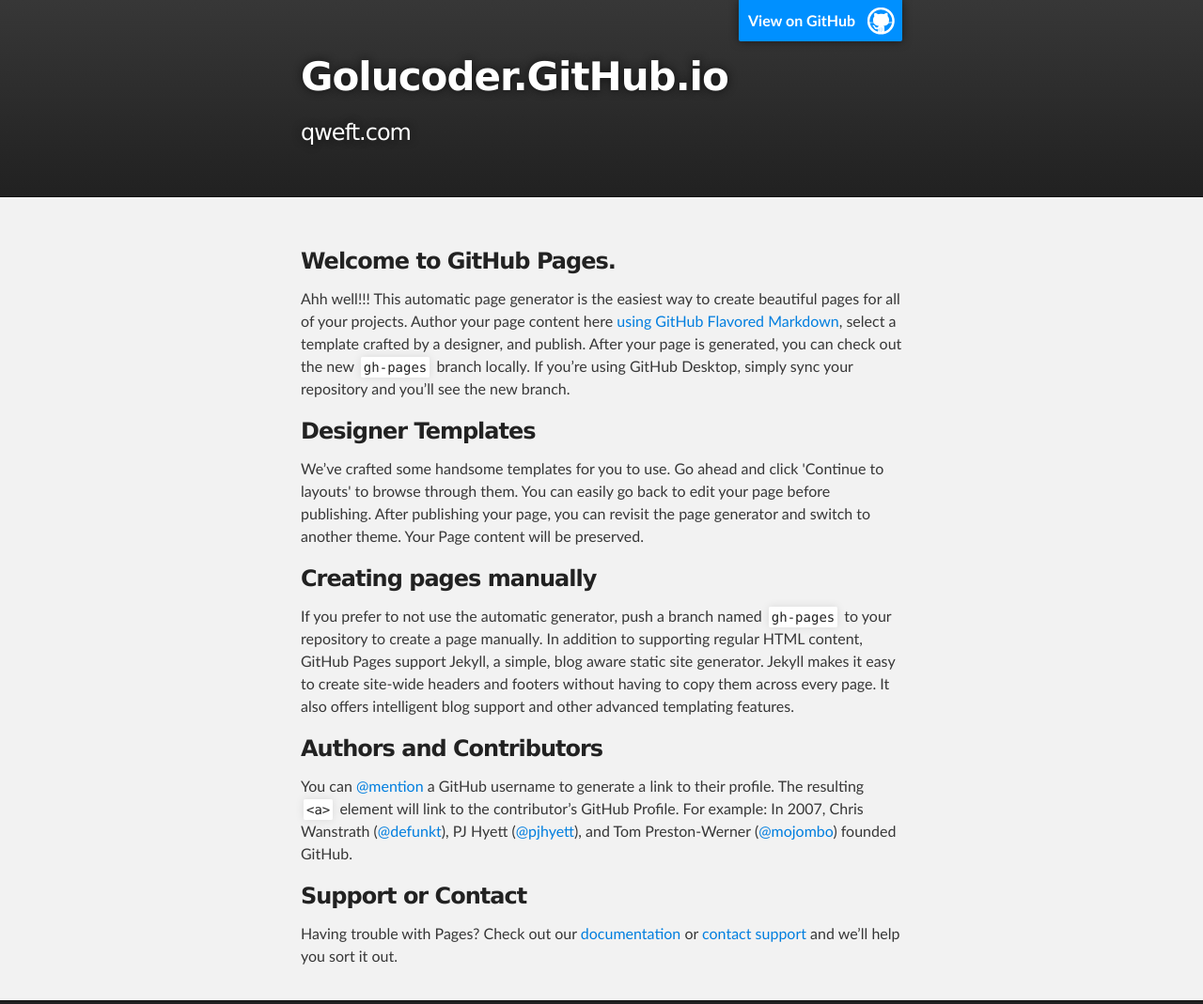
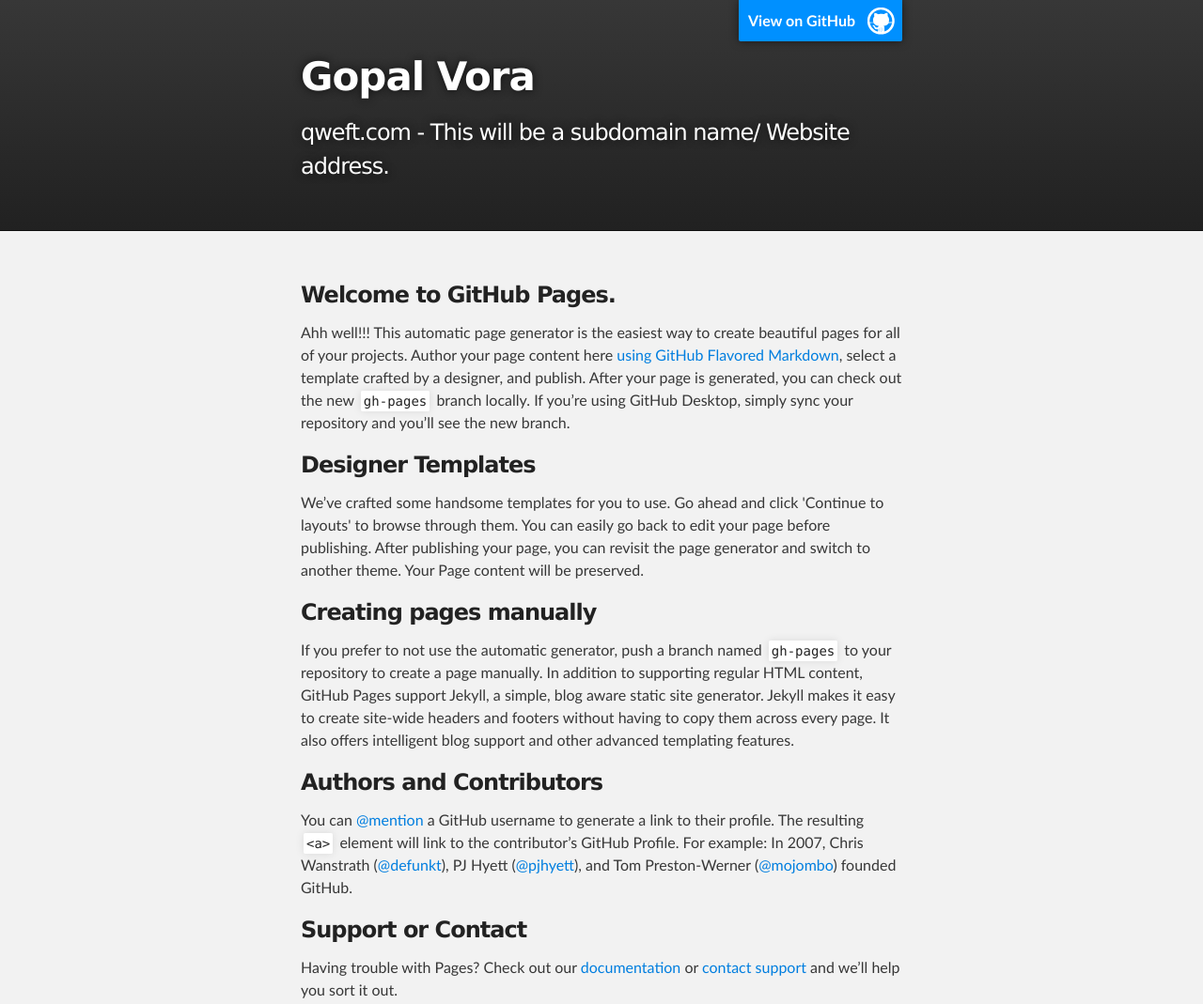
Before and after one commit to golucoder/golucoder, a plain HTML site: page index.html in a window 1280 px wide. Shown: the top 1069 px of the page at 94% size. Drawn offline with Linux system fonts and the light colour scheme.

Commit message:
Update index.html

```diff
--- a/index.html
+++ b/index.html
@@ -18,8 +18,8 @@
         <header class="inner">
           <a id="forkme_banner" href="https://github.com/golucoder">View on GitHub</a>
 
-          <h1 id="project_title">Golucoder.GitHub.io</h1>
-          <h2 id="project_tagline">qweft.com</h2>
+          <h1 id="project_title">Gopal Vora</h1>
+          <h2 id="project_tagline">qweft.com - This will be a subdomain name/ Website address.</h2>
 
         </header>
     </div>
```
